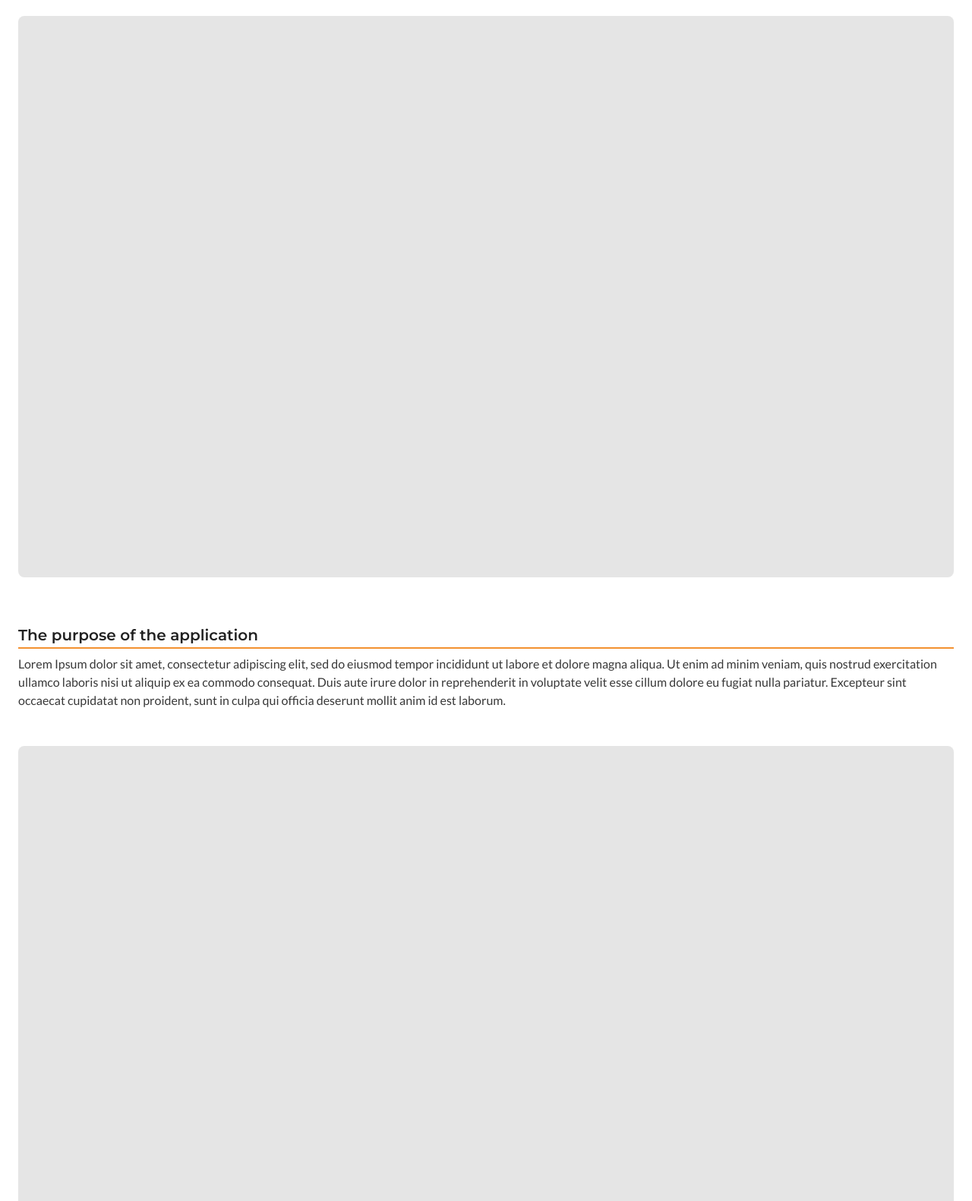
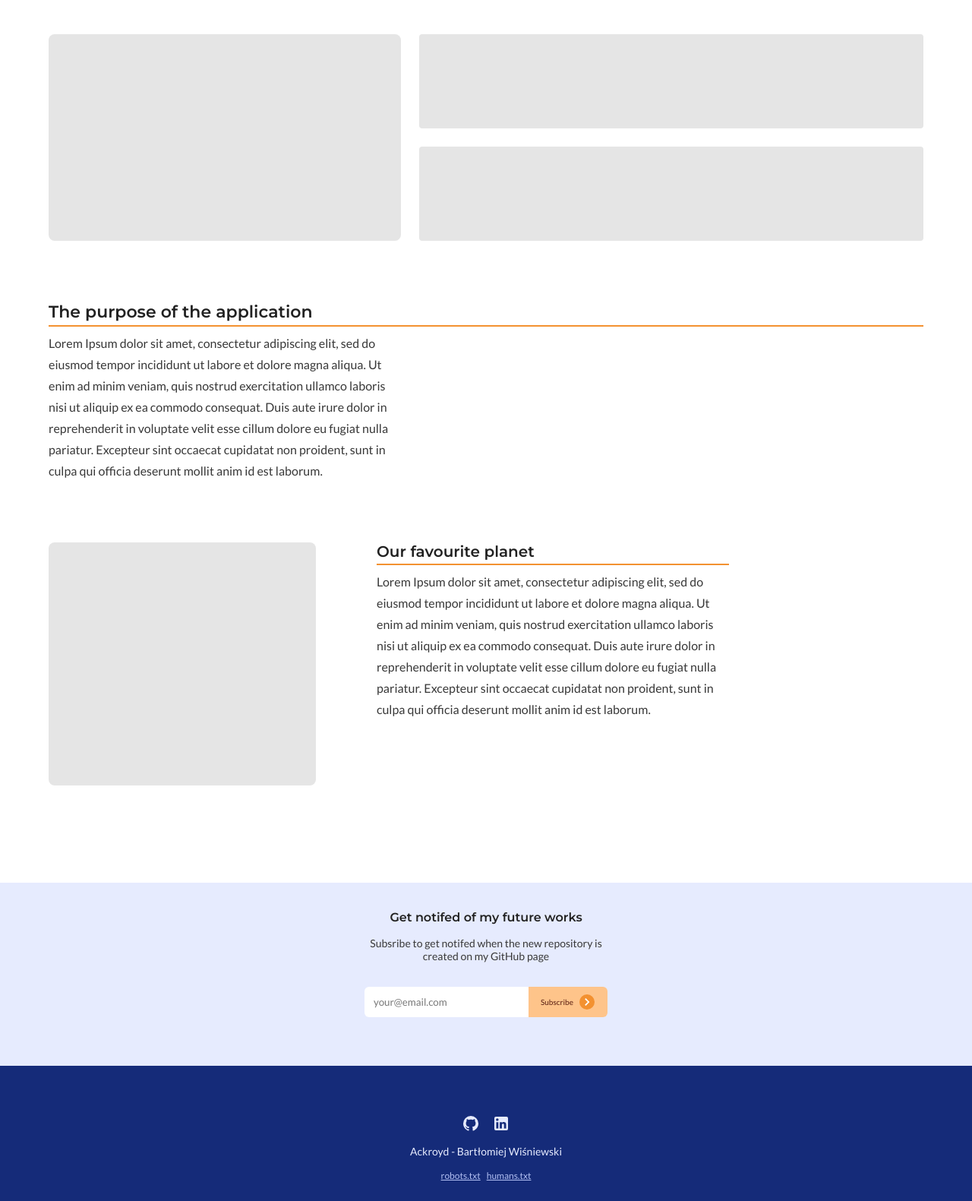
Before and after one commit to wisnie/ackroyd, a website built with Parcel: page src/pages/index.html in a window 1280 px wide. Shown: the part 67-1648 px from the top of the page at 76% size. Built offline with nearby package versions, Linux system fonts and the light colour scheme.

Commit message:
feat: add layout for tablet devices

```diff
--- a/package.json
+++ b/package.json
@@ -2,10 +2,11 @@
   "name": "ackroyd",
   "version": "1.0.0",
   "description": "",
-  "main": "index.js",
+
   "scripts": {
     "test": "echo \"Error: no test specified\" && exit 1",
-    "dev": "parcel src/pages/index.html"
+    "dev": "parcel src/pages/index.html",
+    "build": "parcel build src/pages/index.html"
   },
   "author": "",
   "license": "ISC",
--- /dev/null
+++ b/src/pages/humans.txt
@@ -0,0 +1 @@
+Helo
--- a/src/pages/index.html
+++ b/src/pages/index.html
@@ -31,7 +31,13 @@
 
     <main class="main">
       <section class="primary-section">
-        <picture class="cover"></picture>
+        <div class="gallery">
+          <picture class="cover"></picture>
+          <div class="subgallery">
+            <picture class="subgallery-picture"></picture>
+            <picture class="subgallery-picture"></picture>
+          </div>
+        </div>
         <div class="section-content">
           <h1 class="section-heading">The purpose of the application</h1>
           <p class="section-paragraph">
@@ -47,7 +53,7 @@
       </section>
 
       <section class="secondary-section">
-        <picture class="cover"></picture>
+        <picture class="section-picture"></picture>
         <div class="section-content">
           <h2 class="section-heading">Our favourite planet</h2>
           <p class="section-paragraph">
@@ -76,7 +82,12 @@
           type="text"
         /><button class="newsletter-button" disabled>
           Subscribe
-          <div class="button-icon"></div>
+          <svg class="button-icon" viewBox="0 0 24 24">
+            <path
+              fill="#ffffff"
+              d="M8.59,16.58L13.17,12L8.59,7.41L10,6L16,12L10,18L8.59,16.58Z"
+            />
+          </svg>
         </button>
       </div>
     </section>
@@ -102,8 +113,8 @@
       </ul>
       <span class="author">Ackroyd - Bartłomiej Wiśniewski</span>
       <div class="footer-links">
-        <a class="footer-link" href="#">robots.txt</a>
-        <a class="footer-link" href="#">humans.txt</a>
+        <a class="footer-link" href="robots.txt">robots.txt</a>
+        <a class="footer-link" href="humans.txt">humans.txt</a>
       </div>
     </footer>
   </body>
--- /dev/null
+++ b/src/pages/robots.txt
@@ -0,0 +1 @@
+Hello
--- a/src/styles/index.css
+++ b/src/styles/index.css
@@ -93,11 +93,26 @@ font-family: 'Montserrat', sans-serif; */
   margin-bottom: 3rem;
 }
 
-.cover {
+.secondary-section {
+  margin-bottom: 0;
+}
+
+.gallery {
+  display: flex;
+  width: 100%;
+  aspect-ratio: 10 / 6;
+}
+
+.cover,
+.section-picture {
   width: 100%;
   border-radius: 0.5rem;
   background: #e5e5e5;
   aspect-ratio: 10 / 6;
+}
+
+.subgallery {
+  display: none;
 }
 
 .section-content {
@@ -198,24 +213,11 @@ font-family: 'Montserrat', sans-serif; */
 }
 
 .button-icon {
-  position: relative;
-  height: 1.5rem;
-  width: 1.5rem;
+  height: 1.25rem;
+  width: 1.25rem;
   margin-left: 0.5rem;
   border-radius: 2rem;
   background-color: var(--orange-500);
-}
-
-.button-icon::before {
-  content: "";
-  position: absolute;
-  width: 0.375rem;
-  height: 0.375rem;
-  top: 50%;
-  left: 50%;
-  transform: translate(-50%, -50%) rotate(45deg);
-  border-top: 2px solid white;
-  border-right: 2px solid white;
 }
 
 .footer {
@@ -269,4 +271,81 @@ font-family: 'Montserrat', sans-serif; */
 }
 
 @media screen and (min-width: 52rem) {
+  .main {
+    padding: 3rem 4rem 8rem;
+  }
+
+  .nav {
+    padding-left: 4rem;
+    padding-right: 4rem;
+  }
+
+  .gallery {
+    flex-direction: row;
+    gap: 1.5rem;
+    aspect-ratio: auto;
+  }
+
+  .cover {
+    aspect-ratio: auto;
+    flex-shrink: 0;
+    width: 29rem;
+    height: 17rem;
+  }
+
+  .subgallery {
+    flex-grow: 1;
+    display: flex;
+    flex-direction: column;
+    gap: 1.5rem;
+  }
+
+  .subgallery-picture {
+    flex: 1;
+    border-radius: 0.25rem;
+    background: #e5e5e5;
+  }
+
+  .primary-section {
+    gap: 5rem;
+    margin-bottom: 5rem;
+  }
+
+  .secondary-section {
+    flex-direction: row;
+    gap: 5rem;
+  }
+
+  .section-picture {
+    flex-shrink: 0;
+    aspect-ratio: auto;
+    width: 22rem;
+    height: 20rem;
+    border-radius: 0.5rem;
+  }
+
+  h1.section-heading {
+    font-size: 1.375rem;
+  }
+
+  .section-paragraph {
+    line-height: 1.75rem;
+    max-width: 29rem;
+  }
+
+  .newsletter-section {
+    padding-top: 2.25rem;
+    padding-bottom: 4rem;
+    background-color: var(--blue-100);
+  }
+
+  .newsletter-paragraph {
+    max-width: 20rem;
+    margin-bottom: 2rem;
+  }
+
+  .footer {
+    padding-top: 4rem;
+    padding-bottom: 10rem;
+  }
 }
```
